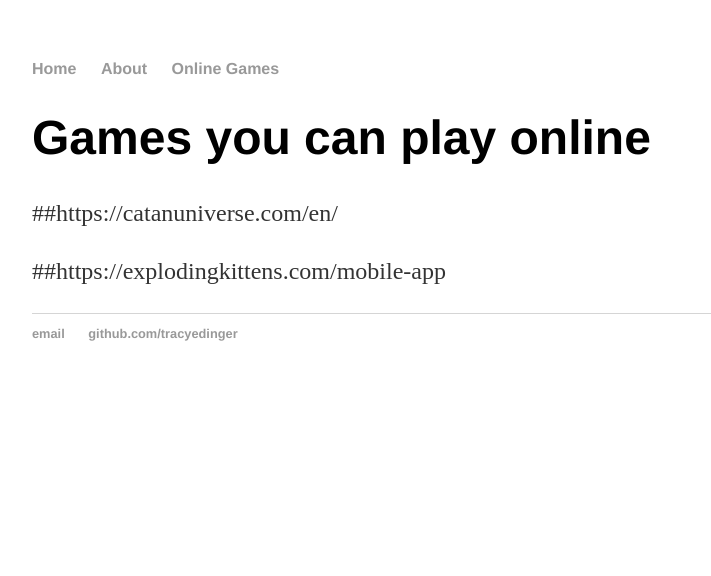
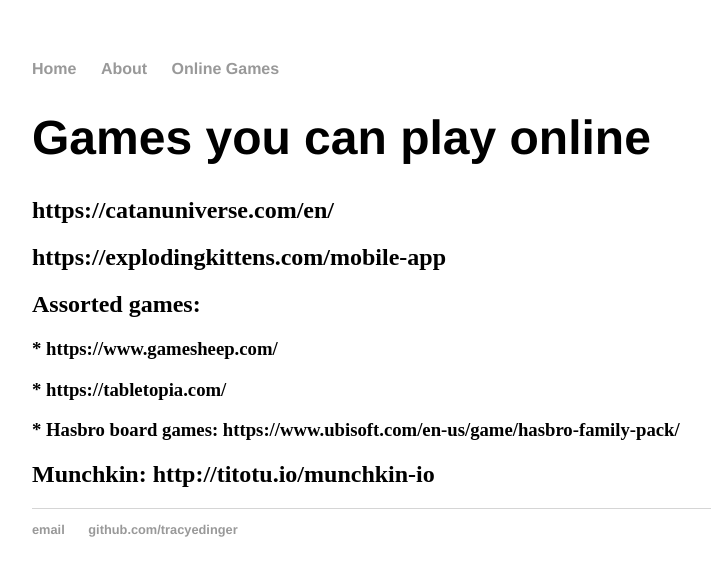
Before and after one commit to tracyedinger/tracyedinger.github.io, a Jekyll site: the page built from OnlineGames.md, in a window 1280 px wide. Shown: the top 576 px of the page, without its empty margins (160-871 px from the left). Built offline with Jekyll 4.4.1, drawn with Linux system fonts in a browser that asks for light colours; our own code applies the rules of GitHub Pages for plain Markdown files.

Commit message:
Update OnlineGames.md

```diff
--- a/OnlineGames.md
+++ b/OnlineGames.md
@@ -1,5 +1,12 @@
 # Games you can play online
 
-##https://catanuniverse.com/en/
+## https://catanuniverse.com/en/
 
-##https://explodingkittens.com/mobile-app
+## https://explodingkittens.com/mobile-app
+
+## Assorted games:
+### * https://www.gamesheep.com/
+### * https://tabletopia.com/
+### * Hasbro board games: https://www.ubisoft.com/en-us/game/hasbro-family-pack/
+
+## Munchkin: http://titotu.io/munchkin-io
```
